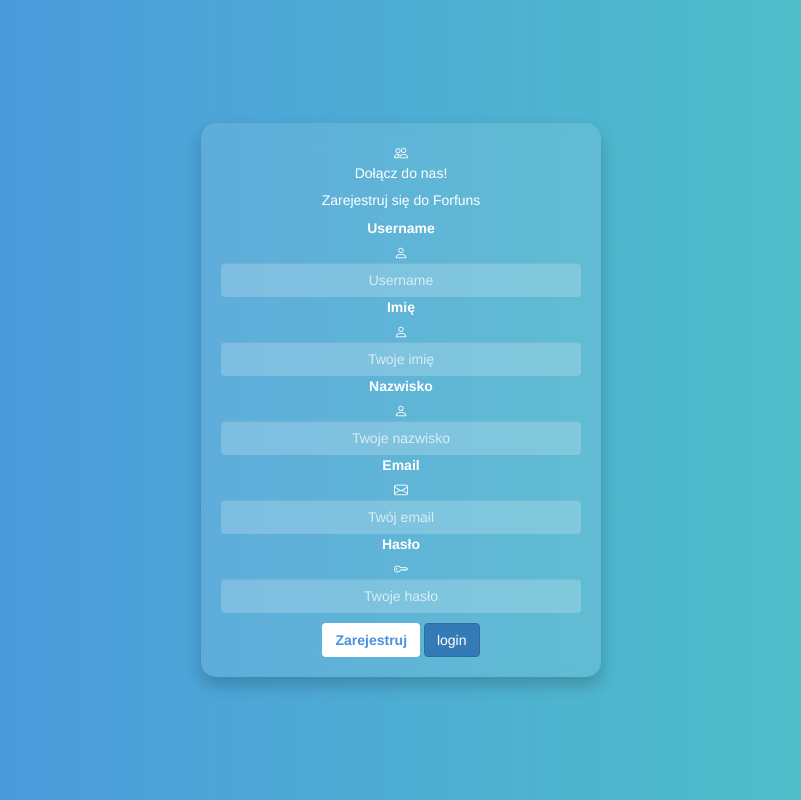
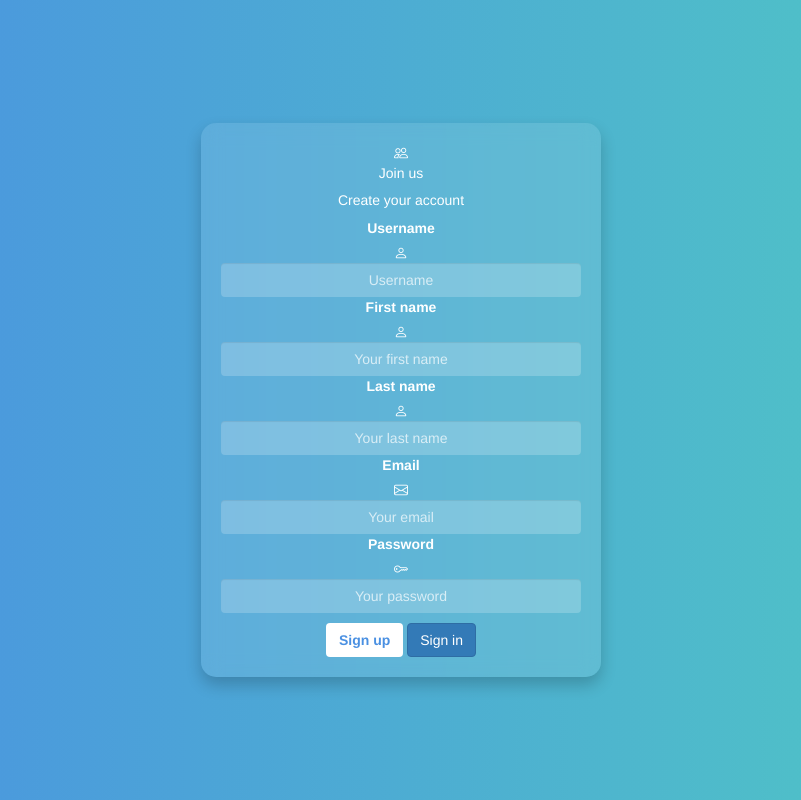
Before and after one commit to BartusKosocielniak/ForFans, a Flask app: page /register in a window 1280 px wide. Shown: the whole page, without its empty margins (239-1040 px from the left). Run offline with Flask 3, Linux system fonts and the light colour scheme; some libraries are stand-ins or nearby versions.

Commit message:
translate text from Polish to English

```diff
--- a/app/forms.py
+++ b/app/forms.py
@@ -4,13 +4,13 @@
 
 class LoginForm(FlaskForm):
     user_email = StringField('Email', validators=[DataRequired(), Email()])
-    user_password = PasswordField('Hasło', validators=[DataRequired()])
-    submit = SubmitField('Zaloguj')
+    user_password = PasswordField('Password', validators=[DataRequired()])
+    submit = SubmitField('Sign in')
 
 class RegisterForm(FlaskForm):
     username = StringField('Username', validators=[DataRequired()])
-    user_first_name = StringField('Imię', validators=[DataRequired()])
-    user_last_name = StringField('Nazwisko', validators=[DataRequired()])
+    user_first_name = StringField('First name', validators=[DataRequired()])
+    user_last_name = StringField('Last name', validators=[DataRequired()])
     user_email = StringField('Email', validators=[DataRequired(), Email()])
-    user_password = PasswordField('Hasło', validators=[DataRequired()])
-    submit = SubmitField('Zarejestruj')
+    user_password = PasswordField('Password', validators=[DataRequired()])
+    submit = SubmitField('Sign up')
--- a/app/routes.py
+++ b/app/routes.py
@@ -15,18 +15,20 @@
             login_user(user)
             return redirect(url_for('home'))
         else:
-            flash('Błędny email lub hasło')
-    return render_template('login.html', login_form=form, title="Logowanie", header="Witaj!")
+            flash('Incorrect password or email')
+    return render_template('login.html', login_form=form, title="Sign in", header="Hello!")
 
 @app.route('/register', methods=['GET', 'POST'])
 def register():
     form = RegisterForm()
     if form.validate_on_submit():
-        existing_user = User.query.filter_by(email=form.user_email.data).first()
+        existing_user = User.query.filter_by(
+            email=form.user_email.data,
+            username=form.username.data
+        ).first()
         if existing_user:
-            exception = 'Użytkownik z takim emailem już istnieje.'
-            return render_template('register.html', register_form=form, title="Rejestracja", header="Dołącz do nas!",
-                                   exception='Użytkownik z takim emailem już istnieje.')
+            return render_template('register.html', register_form=form, title="Sing up", header="Dołącz do nas!",
+                                   exception='A user with that email or username already exists.')
 
         role = 'admin' if User.query.count() == 0 else 'user'
         hashed_pw = generate_password_hash(form.user_password.data)
@@ -40,10 +42,10 @@
         )
         db.session.add(new_user)
         db.session.commit()
-        flash('Rejestracja zakończona sukcesem. Zaloguj się.', 'success')
+        flash('Sign up success. Sign in.', 'success')
         return redirect(url_for('login'))
 
-    return render_template('register.html', register_form=form, title="Rejestracja", header="Dołącz do nas!", exception="")
+    return render_template('register.html', register_form=form, title="Sign up", header="Join us", exception="")
 
 
 @app.route('/home')
@@ -55,7 +57,7 @@
 @login_required
 def logout():
     logout_user()
-    flash('Zostałeś wylogowany.')
+    flash('You just sign out')
     return redirect(url_for('login'))
 
 
--- a/app/templates/register.html
+++ b/app/templates/register.html
@@ -63,7 +63,7 @@
 <div class="login-container">
     <i class="bi bi-people display-1 text-white-50"></i>
     <p class="display-6 fw-bold">{{ header }}</p>
-    <p class="h5 text-white-50">Zarejestruj się do Forfuns</p>
+    <p class="h5 text-white-50">Create your account</p>
     <p>{{ exception }}</p>
     <form method="post" class="mt-4">
         {{ register_form.hidden_tag() }}
@@ -76,18 +76,18 @@
         </div>
 
         <div class="mb-3 text-start">
-            <label for="user_first_name" class="form-label">Imię</label>
+            <label for="user_first_name" class="form-label">First name</label>
             <div class="">
                 <span class="input-group-text bg-transparent border-white text-white"><i class="bi bi-person"></i></span>
-                {{ register_form.user_first_name(class="form-control text-center", id="user_first_name", placeholder="Twoje imię") }}
+                {{ register_form.user_first_name(class="form-control text-center", id="user_first_name", placeholder="Your first name") }}
             </div>
         </div>
 
         <div class="mb-3 text-start">
-            <label for="user_last_name" class="form-label">Nazwisko</label>
+            <label for="user_last_name" class="form-label">Last name</label>
             <div class="">
                 <span class="input-group-text bg-transparent border-white text-white"><i class="bi bi-person"></i></span>
-                {{ register_form.user_last_name(class="form-control text-center", id="user_last_name", placeholder="Twoje nazwisko") }}
+                {{ register_form.user_last_name(class="form-control text-center", id="user_last_name", placeholder="Your last name") }}
             </div>
         </div>
 
@@ -95,21 +95,21 @@
             <label for="user_email" class="form-label">Email</label>
             <div class="">
                 <span class="input-group-text bg-transparent border-white text-white"><i class="bi bi-envelope"></i></span>
-                {{ register_form.user_email(class="form-control text-center", id="user_email", placeholder="Twój email") }}
+                {{ register_form.user_email(class="form-control text-center", id="user_email", placeholder="Your email") }}
             </div>
         </div>
 
         <div class="mb-3 text-start">
-            <label for="user_password" class="form-label">Hasło</label>
+            <label for="user_password" class="form-label">Password</label>
             <div class="">
                 <span class="input-group-text bg-transparent border-white text-white"><i class="bi bi-key"></i></span>
-                {{ register_form.user_password(class="form-control text-center", id="user_password", placeholder="Twoje hasło", type="password") }}
+                {{ register_form.user_password(class="form-control text-center", id="user_password", placeholder="Your password", type="password") }}
             </div>
         </div>
 
         <div class="d-flex gap-3 mt-4">
             {{ register_form.submit(class="btn btn-custom rounded-3") }}
-            <a class="btn btn-primary rounded-3 px-4 py-2 m-1"  href="/">login</a>
+            <a class="btn btn-primary rounded-3 px-4 py-2 m-1"  href="/">Sign in</a>
         </div>
 
     </form>
```
Also changed, not shown: app/templates/login.html (+5 -5 lines), data/users.sqlite, 1 other file.
